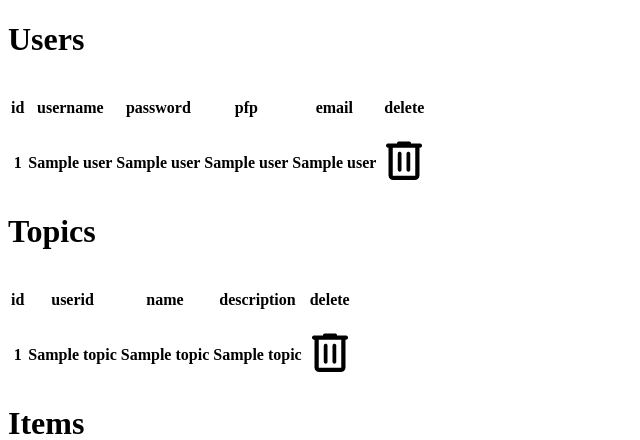
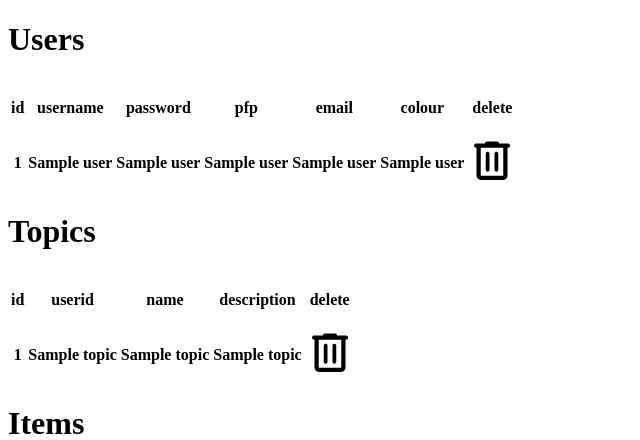
Before and after one commit to JoranQuack/TopInfinity, a Flask app: template templates/admin.html in a window 1280 px wide. Shown: the top 440 px of the page, without its empty margins (0-640 px from the left). Run offline with Flask 2, Linux system fonts and the light colour scheme; the template is opened without the code that fills it: most values are stand-ins (such as "Sample title", 1, 10 or a date in 2020); lists and menus that the app fills with data are empty.

Commit message:
colour in admin page

```diff
--- a/templates/admin.html
+++ b/templates/admin.html
@@ -42,6 +42,9 @@
                     <p>email</p>
                 </th>
                 <th>
+                    <p>colour</p>
+                </th>
+                <th>
                     <p>delete</p>
                 </th>
             </tr>
@@ -63,6 +66,9 @@
                 </th>
                 <th>
                     <p>{{user[4]}}</p>
+                </th>
+                <th>
+                    <p>{{user[5]}}</p>
                 </th>
                 <th>
                     <a class="button-icon" href="{{url_for('delete_account', userid=user[0])}}">
```
